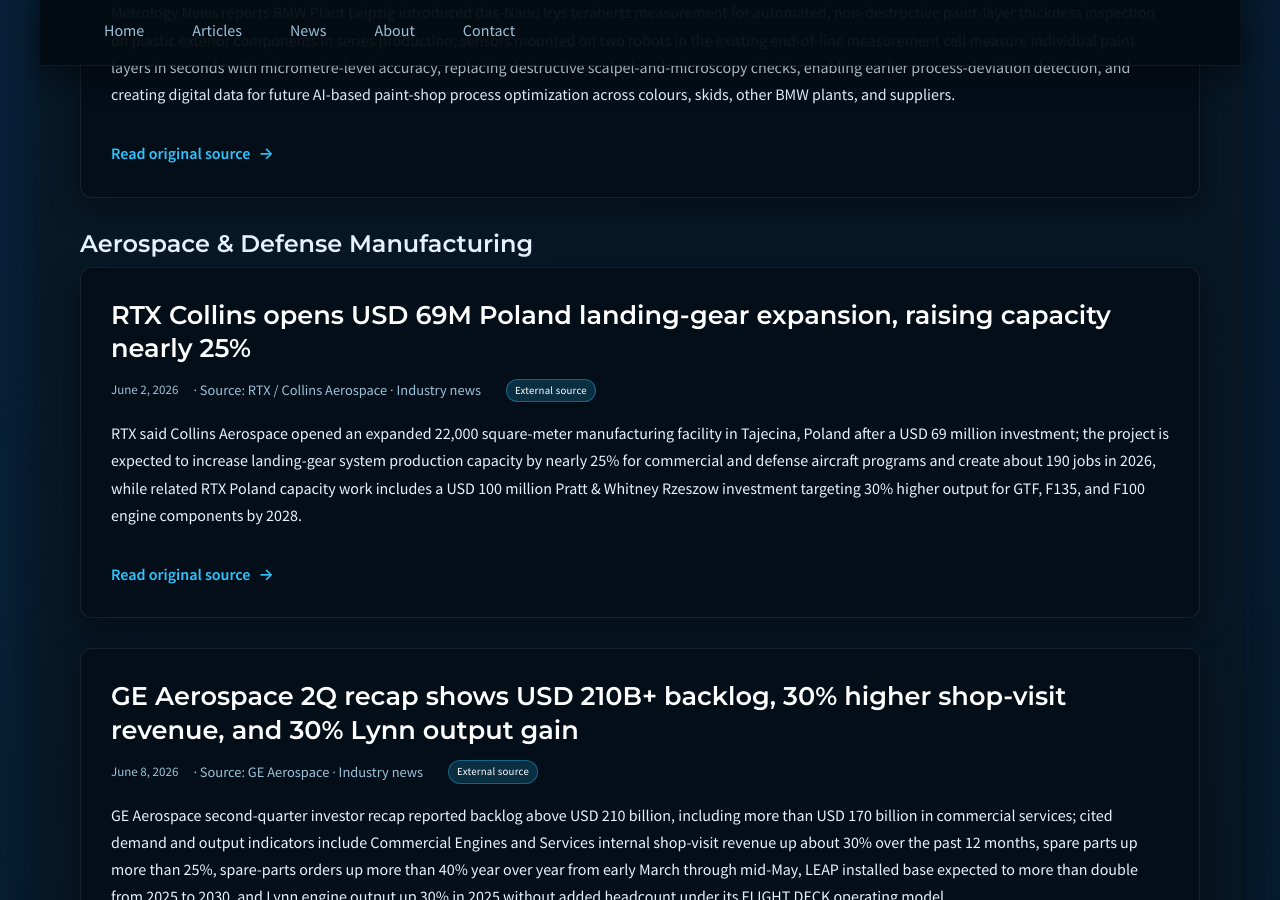
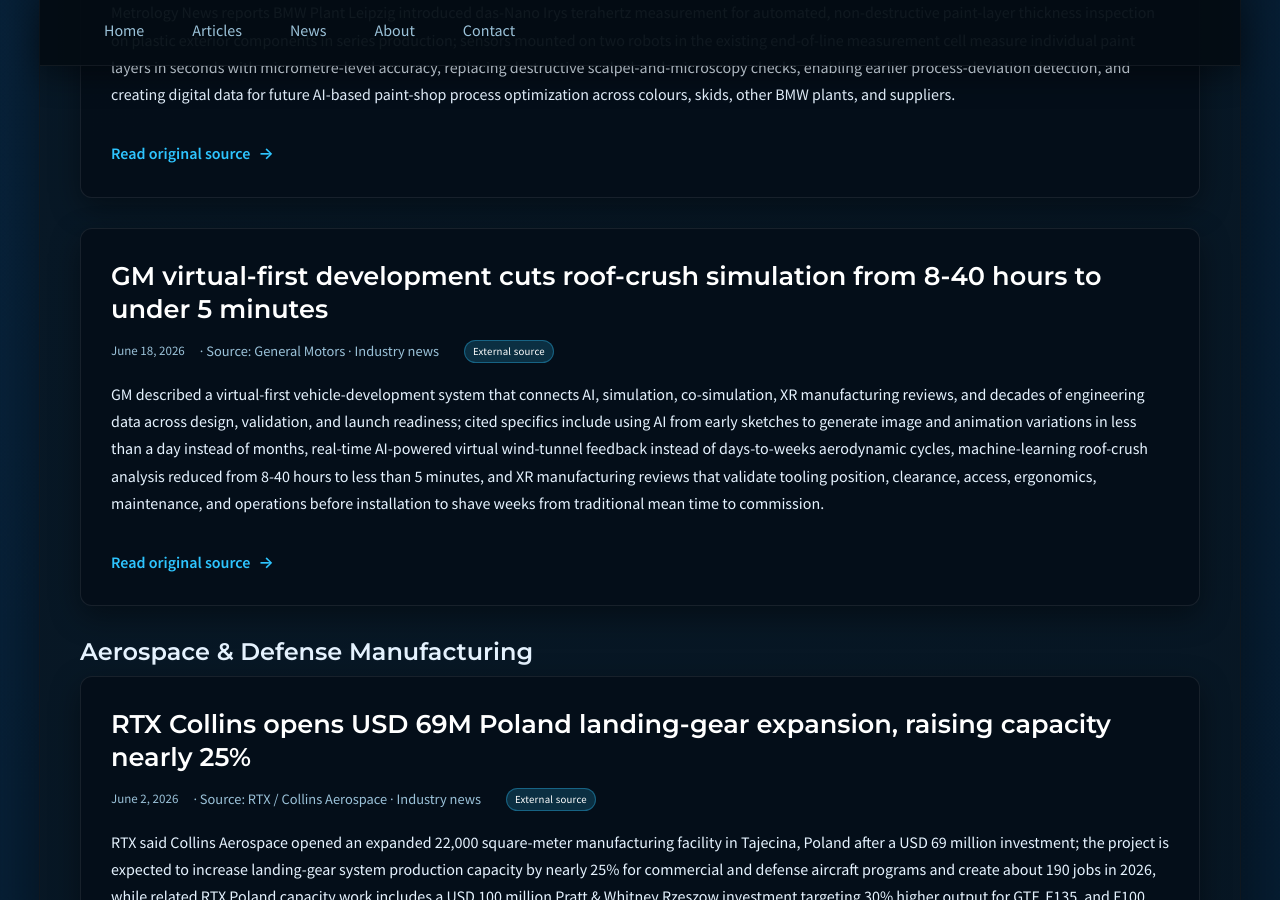
Before and after one commit to JohnForeman/MetrologyCentral, a Jekyll site: the page built from news.md, in a window 1280 px wide and 900 px high, scrolled down 2073 px. Built offline with Jekyll 4.4.1, drawn with Linux system fonts in a browser that asks for light colours.

Commit message:
Add GM virtual development news item

```diff
--- a/_data/news.yml
+++ b/_data/news.yml
@@ -1756,3 +1756,10 @@
     with controller data at 100 kHz, giving AM teams a quantifiable path from in-situ
     monitoring to volumetric defect prediction without changing the LPBF optical path.
   url: https://metrology.news/camera-captures-the-physics-of-metal-3d-printing-at-20000-frames-per-second/
+- date: '2026-06-18'
+  title: GM virtual-first development cuts roof-crush simulation from 8-40 hours to under 5 minutes
+  source: General Motors
+  sector: auto_manufacturing
+  kind: industry_news
+  summary: GM described a virtual-first vehicle-development system that connects AI, simulation, co-simulation, XR manufacturing reviews, and decades of engineering data across design, validation, and launch readiness; cited specifics include using AI from early sketches to generate image and animation variations in less than a day instead of months, real-time AI-powered virtual wind-tunnel feedback instead of days-to-weeks aerodynamic cycles, machine-learning roof-crush analysis reduced from 8-40 hours to less than 5 minutes, and XR manufacturing reviews that validate tooling position, clearance, access, ergonomics, maintenance, and operations before installation to shave weeks from traditional mean time to commission.
+  url: https://news.gm.com/home.detail.html/Pages/topic/us/en/2026/jun/0618-ai-virtual-labs.html
```
